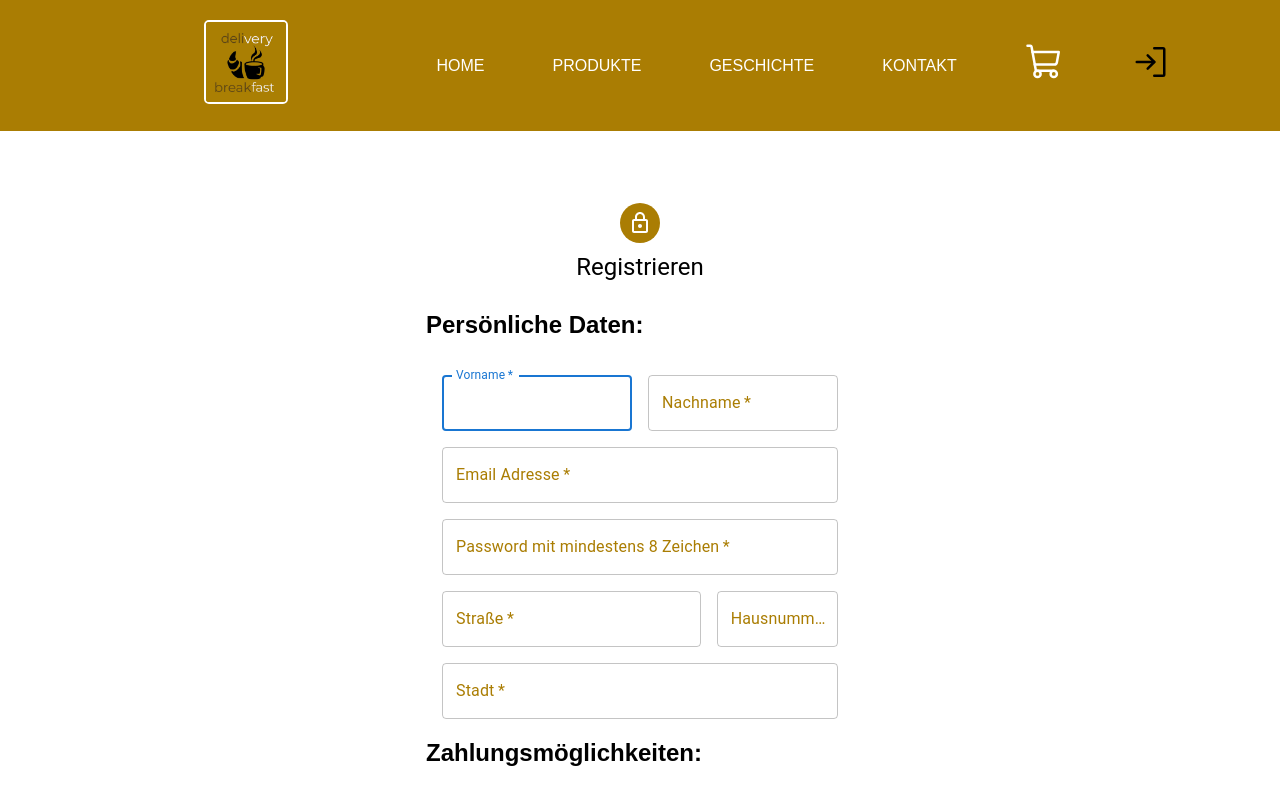
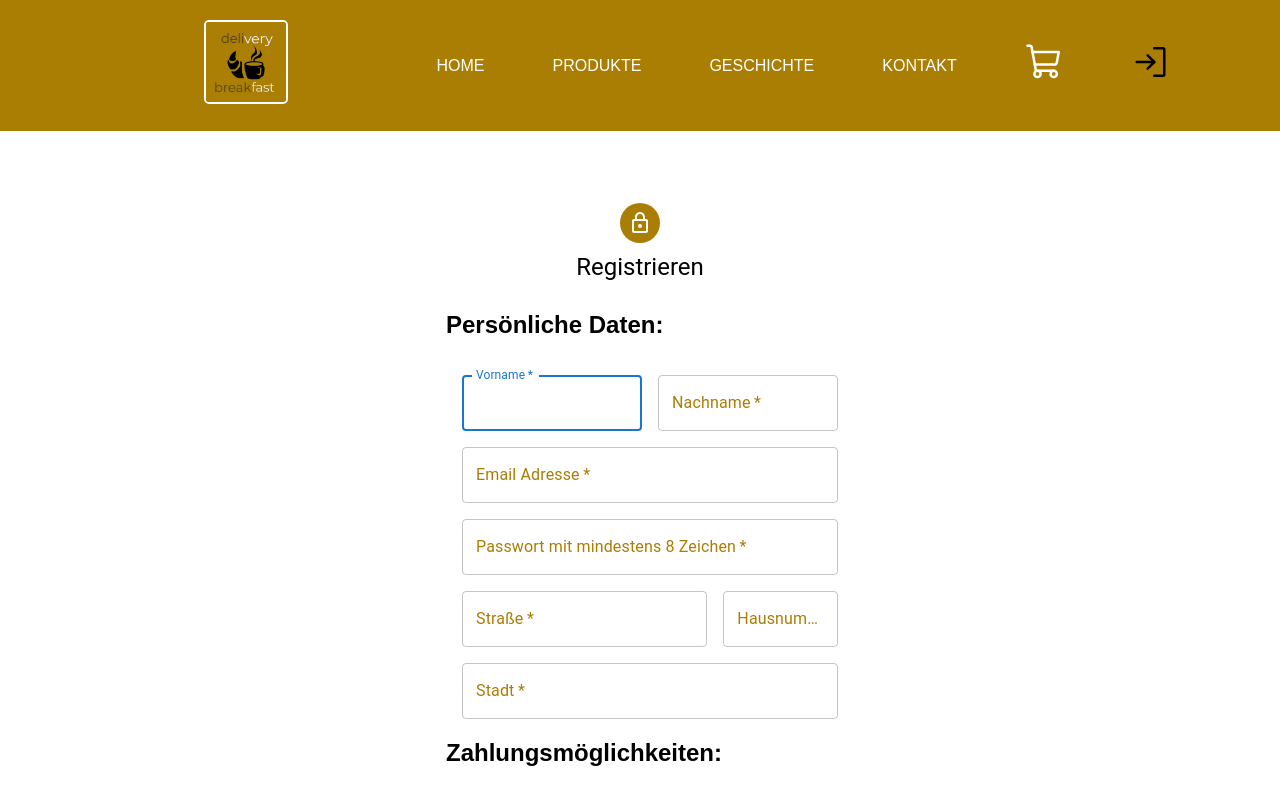
Before and after one commit to 2204Simon/Website-dynamisch, a React (Create React App) app in the folder my-app/: page /SignUp in a window 1280 px wide. Shown: the top 796 px of the page. Built offline with nearby package versions, Linux system fonts and the light colour scheme.

Commit message:
Padding Korrektur Registrierung

```diff
--- a/my-app/src/pages/logIn/SignUp.tsx
+++ b/my-app/src/pages/logIn/SignUp.tsx
@@ -79,7 +79,12 @@ export default function SignUp() {
           <Typography component="h1" variant="h5">
             Registrieren
           </Typography>
-          <Box component="form" onSubmit={handleSubmit} sx={{ mt: 3 }}>
+          <Box
+            component="form"
+            onSubmit={handleSubmit}
+            sx={{ mt: 3 }}
+            style={{ paddingLeft: "20px" }}
+          >
             <Grid container spacing={2}>
               <Title>Persönliche Daten:</Title>
               <Grid item xs={12} sm={6}>
@@ -136,7 +141,7 @@ export default function SignUp() {
                   fullWidth
                   required
                   name="password"
-                  label="Password mit mindestens 8 Zeichen"
+                  label="Passwort mit mindestens 8 Zeichen"
                   type="password"
                   id="password"
                   autoComplete="new-password"
```
